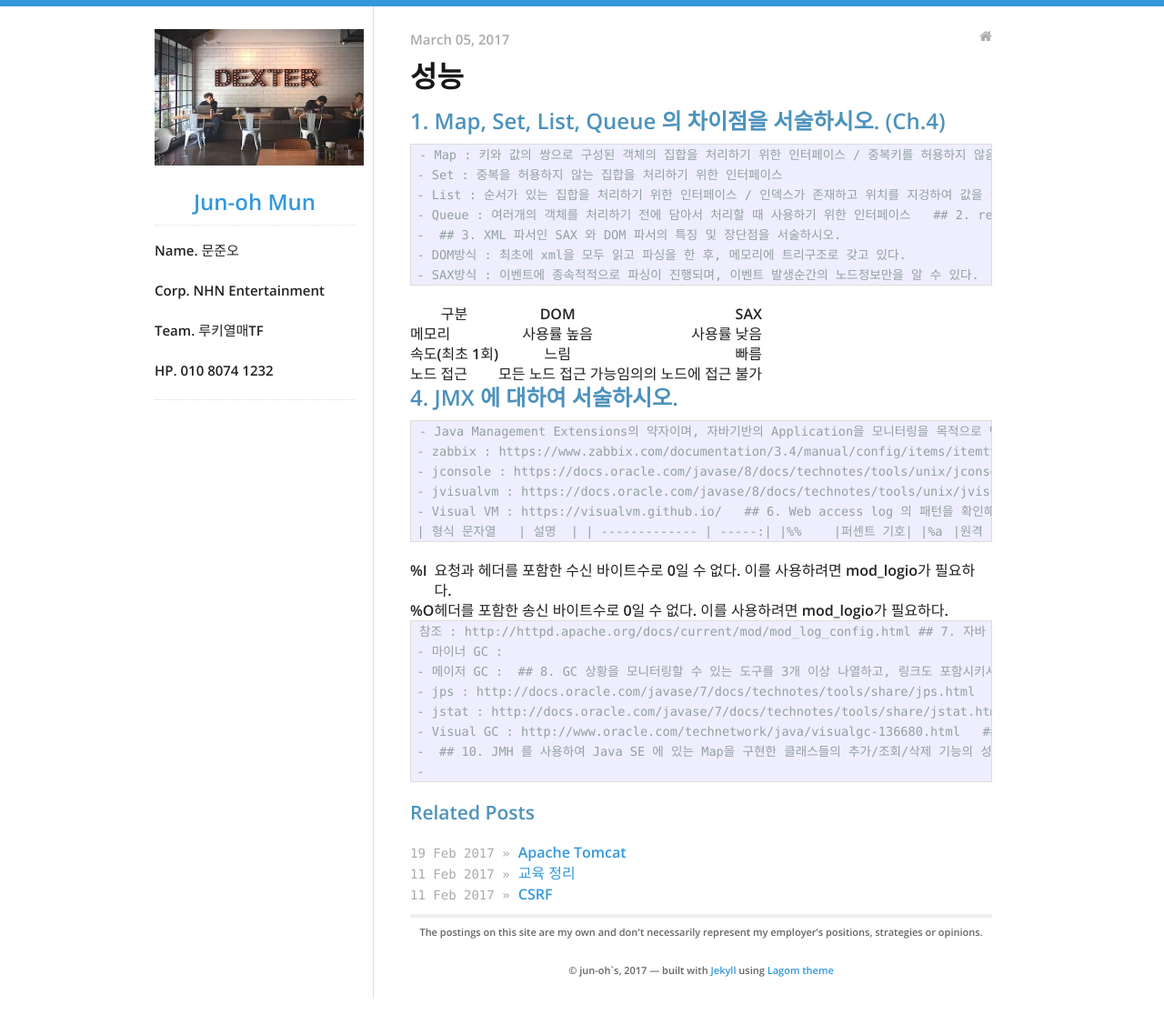
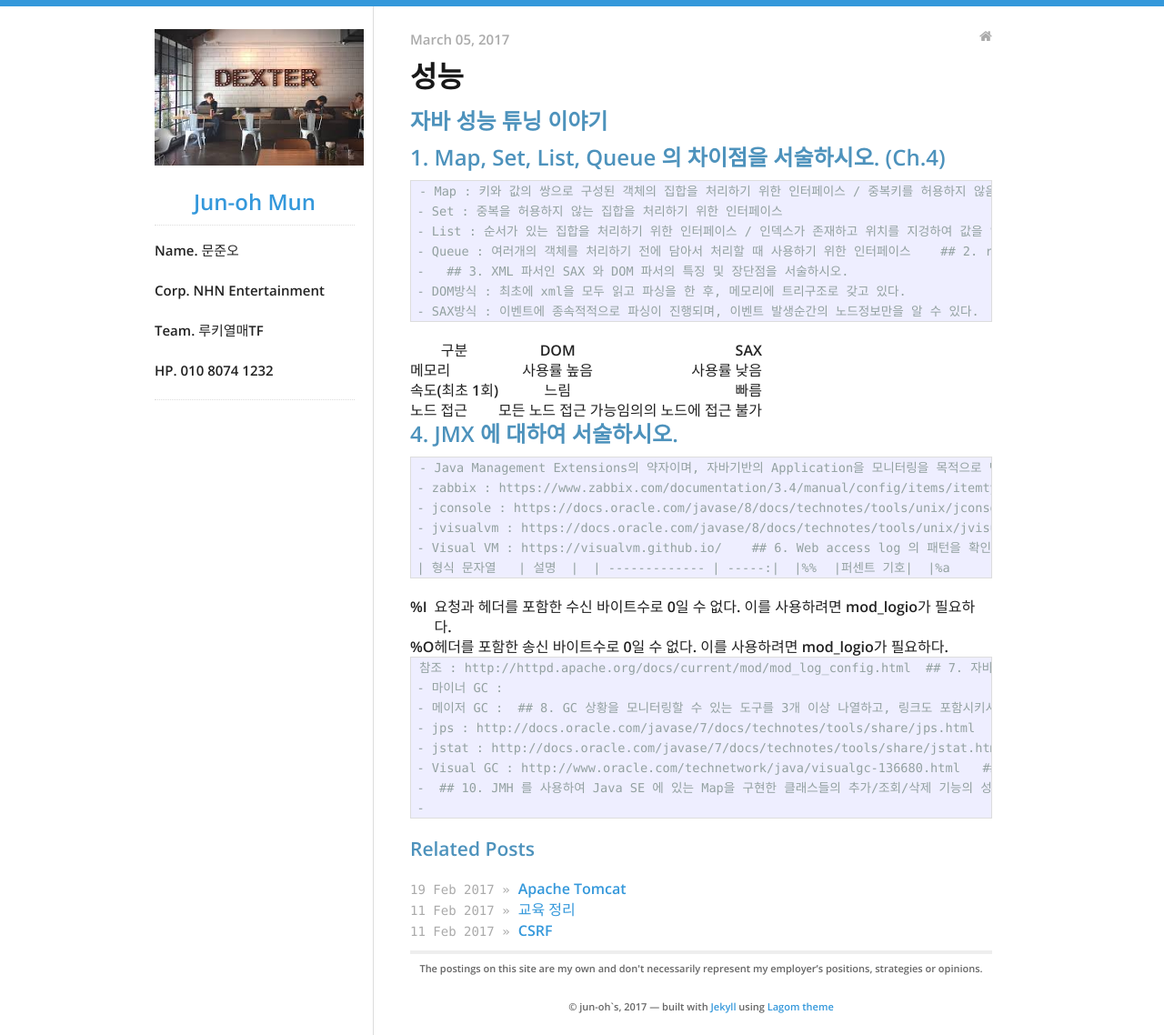
Before and after one commit to munjunoh02/munjunoh02.github.io, a Jekyll site: the page built from _posts/2017-03-05-성능.md, in a window 1280 px wide. Shown: the whole page at 91% size. Built offline with Jekyll 4.4.1, drawn with Linux system fonts in a browser that asks for light colours; nearby versions of some CDN libraries; comment, search, counter and statistics services are not loaded; before the commit the page ends 1098 px from its top, so only the background shows below that.

Commit message:
performance story

```diff
--- a/_posts/2017-03-05-성능.md
+++ b/_posts/2017-03-05-성능.md
@@ -5,6 +5,8 @@ title: "성능"
 categories:
 - blog
 ---
+
+## 자바 성능 튜닝 이야기
 
 ## 1. Map, Set, List, Queue 의 차이점을 서술하시오. (Ch.4)
 	- Map : 키와 값의 쌍으로 구성된 객체의 집합을 처리하기 위한 인터페이스 / 중복키를 허용하지 않음
```
